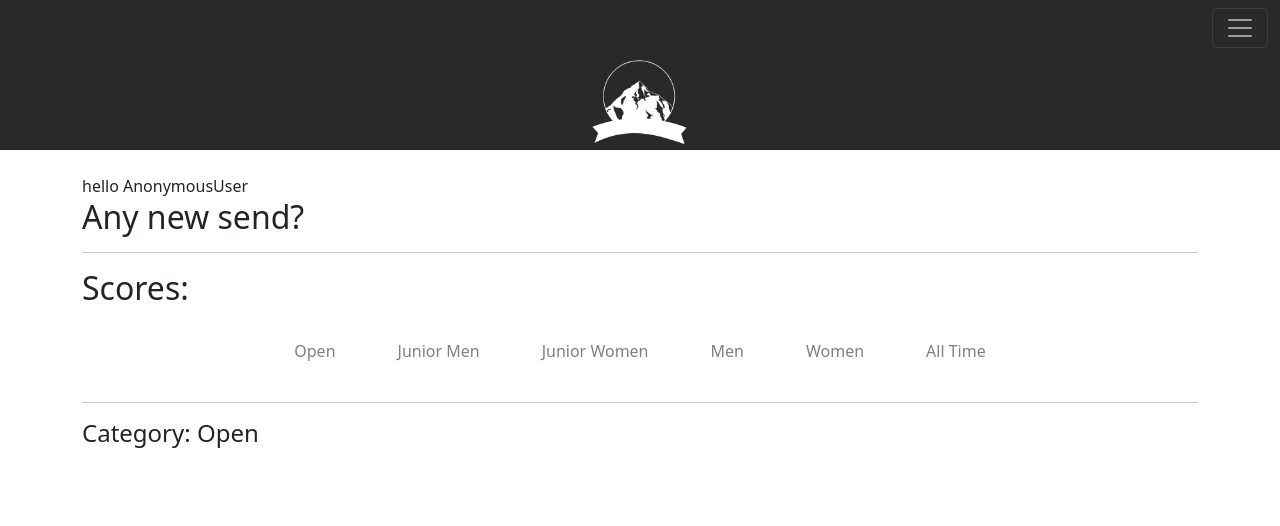
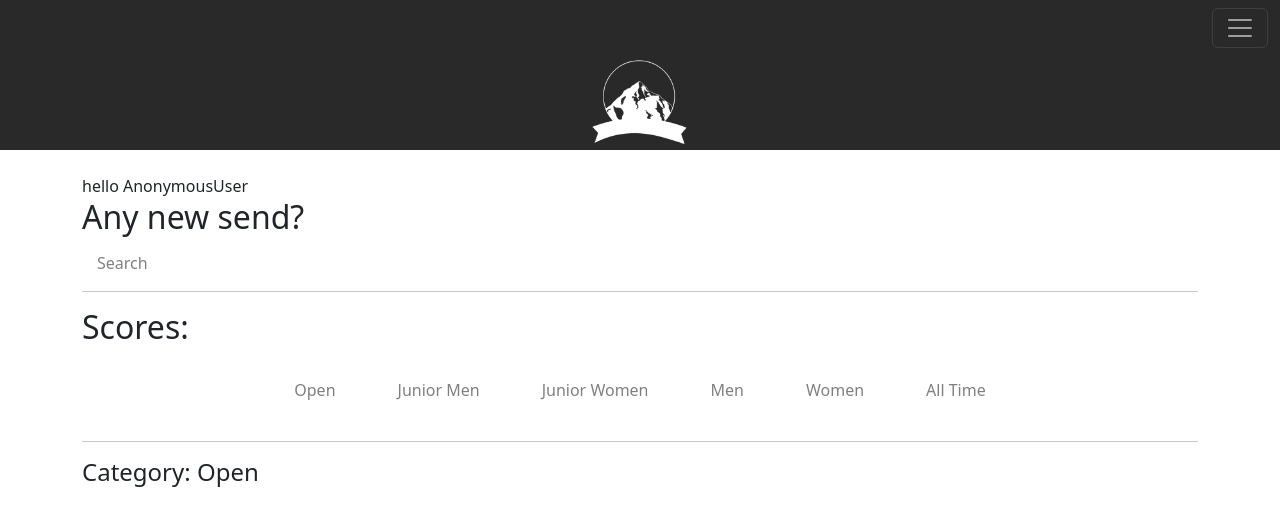
Before and after one commit to mattblas/project5, a Django app: page / in a window 1280 px wide. Shown: the top 526 px of the page. Run offline with Django 3.2, Linux system fonts and the light colour scheme.

Commit message:
add search js

```diff
--- a/capstone/static/capstone/index.js
+++ b/capstone/static/capstone/index.js
@@ -1,6 +1,7 @@
 document.addEventListener('DOMContentLoaded', function() {
 
     // // Use buttons to toggle between views
+    document.querySelector('#search_results_button').addEventListener('click', () => search_results());
     document.querySelector('#cat_open_button').addEventListener('click', () => cat_open());
     document.querySelector('#cat_j_m_button').addEventListener('click', () => cat_j_m());
     document.querySelector('#cat_j_w_button').addEventListener('click', () => cat_j_w());
@@ -12,16 +13,30 @@ document.addEventListener('DOMContentLoaded', function() {
     cat_open();
   });
 
+  function search_results() {
+    document.querySelector('#search_results').style.display = 'block';
+    document.querySelector('#cat_open').style.display = 'none';
+    document.querySelector('#cat_j_m').style.display = 'none';
+    document.querySelector('#cat_j_w').style.display = 'none';
+    document.querySelector('#cat_s_m').style.display = 'none';
+    document.querySelector('#cat_s_w').style.display = 'none';
+    document.querySelector('#cat_all_time').style.display = 'none';
+
+}
+
   function cat_open() {
+    document.querySelector('#search_results').style.display = 'none';
     document.querySelector('#cat_open').style.display = 'block';
     document.querySelector('#cat_j_m').style.display = 'none';
     document.querySelector('#cat_j_w').style.display = 'none';
     document.querySelector('#cat_s_m').style.display = 'none';
     document.querySelector('#cat_s_w').style.display = 'none';
     document.querySelector('#cat_all_time').style.display = 'none';
+
 }
 
 function cat_j_m() {
+    document.querySelector('#search_results').style.display = 'none';
     document.querySelector('#cat_open').style.display = 'none';
     document.querySelector('#cat_j_m').style.display = 'block';
     document.querySelector('#cat_j_w').style.display = 'none';
@@ -31,6 +46,7 @@ function cat_j_m() {
 }
 
 function cat_j_w() {
+    document.querySelector('#search_results').style.display = 'none';
     document.querySelector('#cat_open').style.display = 'none';
     document.querySelector('#cat_j_m').style.display = 'none';
     document.querySelector('#cat_j_w').style.display = 'block';
@@ -40,6 +56,7 @@ function cat_j_w() {
 }
 
 function cat_s_m() {
+    document.querySelector('#search_results').style.display = 'none';
     document.querySelector('#cat_open').style.display = 'none';
     document.querySelector('#cat_j_m').style.display = 'none';
     document.querySelector('#cat_j_w').style.display = 'none';
@@ -49,6 +66,7 @@ function cat_s_m() {
 }
 
 function cat_s_w() {
+    document.querySelector('#search_results').style.display = 'none';
     document.querySelector('#cat_open').style.display = 'none';
     document.querySelector('#cat_j_m').style.display = 'none';
     document.querySelector('#cat_j_w').style.display = 'none';
@@ -58,6 +76,7 @@ function cat_s_w() {
 }
 
 function cat_all_time() {
+    document.querySelector('#search_results').style.display = 'none';
     document.querySelector('#cat_open').style.display = 'none';
     document.querySelector('#cat_j_m').style.display = 'none';
     document.querySelector('#cat_j_w').style.display = 'none';
--- a/capstone/templates/capstone/index.html
+++ b/capstone/templates/capstone/index.html
@@ -6,6 +6,11 @@
 <div class="container">
     <h7>hello {{request.user}}</h7>
     <h2>Any new send?</h2>
+    <div class="staff-link"><a id="search_results_button" class="nav-link">Search</a></div>
+    <div id="search_results">
+        <h4 align="left">Search results</h4>
+    </div>
+
     <hr>
     <h2>Scores:</h2>
     <nav class="nav justify-content-center">
```
